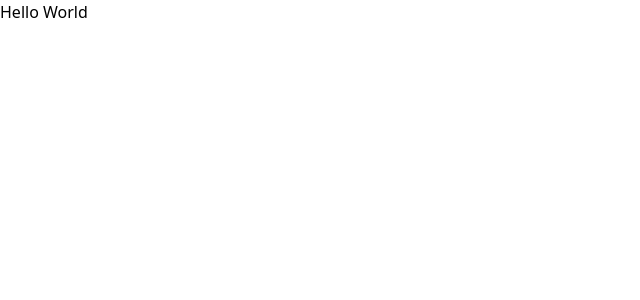
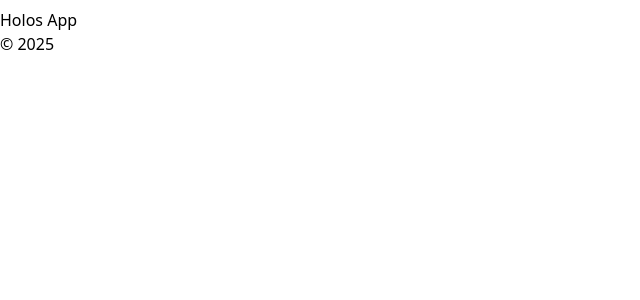
Before and after one commit to team-holos/holos-app, a React (Vite) app in the folder frontend/: page / in a window 1280 px wide. Shown: the top 300 px of the page, without its empty margins (0-640 px from the left). Built offline with nearby package versions, Linux system fonts and the light colour scheme.

Commit message:
Created Header and Footer components for Layout

```diff
--- a/frontend/src/App.jsx
+++ b/frontend/src/App.jsx
@@ -1,9 +1,13 @@
 import Dashboard from "./components/Dashboard";
+import Layout from "./Layout/Layout";
 
 
 function App() {
     return (
-        <h1>Hello World</h1>
+
+        <Layout>
+            <Dashboard />
+        </Layout>
     );
 }
 
--- /dev/null
+++ b/frontend/src/Layout/Layout.jsx
@@ -0,0 +1,14 @@
+import Header from '../components/Header';
+import Footer from '../components/Footer';
+
+function Layout({ children }) {
+    return (
+        <div className="container mx-auto mt-2 h-screen">
+            <Header />
+            {children}
+            <Footer />
+        </div>
+    );
+}
+
+export default Layout;
--- a/frontend/src/components/Dashboard.jsx
+++ b/frontend/src/components/Dashboard.jsx
@@ -1,6 +1,7 @@
 import { useState } from "react";
 
 function Dashboard() {
+
 <h1>Welcome to the Dashboard</h1>
 
 }
--- /dev/null
+++ b/frontend/src/components/Footer.jsx
@@ -0,0 +1,10 @@
+
+function Footer() {
+  return (
+    <footer>
+      <p>© 2025</p>
+    </footer>
+  );
+}
+
+export default Footer;
--- /dev/null
+++ b/frontend/src/components/Header.jsx
@@ -0,0 +1,10 @@
+
+function Header() {
+  return (
+    <header>
+      <h1>Holos App</h1>
+    </header>
+  );
+}
+
+export default Header;
```
